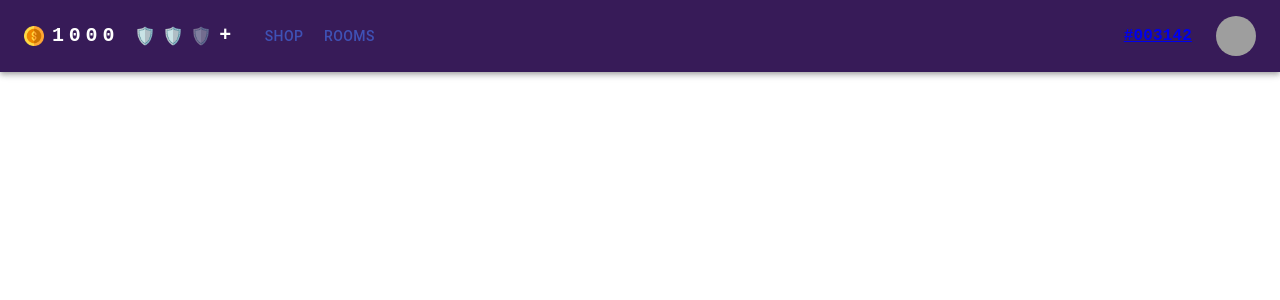
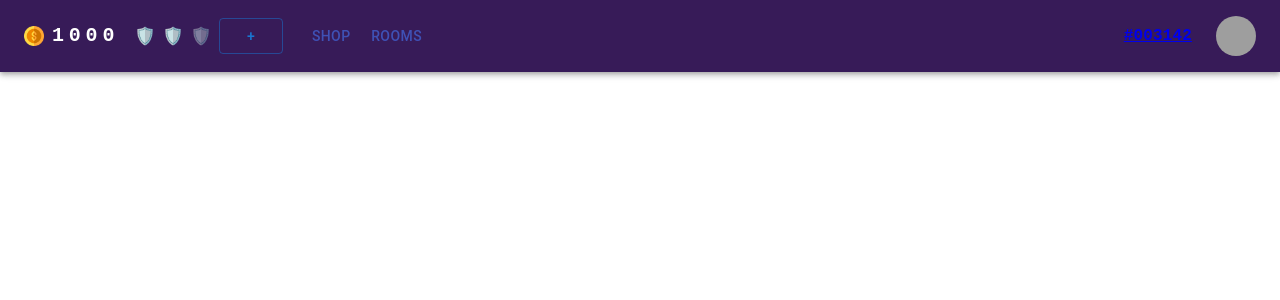
Before and after one commit to JDCRecomendable/wdcc-x-sesa-hackathon-2022, a React (Create React App) app in the folder frontend/: page / in a window 1280 px wide. Shown: the top 300 px of the page. Built offline with nearby package versions, Linux system fonts and the light colour scheme; grey boxes are pictures that could not be loaded.

Commit message:
Add purchase shields popup

```diff
--- /dev/null
+++ b/frontend/src/components/ConfirmPurchase.js
@@ -0,0 +1,52 @@
+import * as React from "react";
+import Button from "@mui/material/Button";
+import Dialog from "@mui/material/Dialog";
+import DialogActions from "@mui/material/DialogActions";
+import DialogContent from "@mui/material/DialogContent";
+import DialogContentText from "@mui/material/DialogContentText";
+import DialogTitle from "@mui/material/DialogTitle";
+import Slide from "@mui/material/Slide";
+
+const Transition = React.forwardRef(function Transition(props, ref) {
+  return <Slide direction="up" ref={ref} {...props} />;
+});
+
+export default function ConfirmPurchase() {
+  const [open, setOpen] = React.useState(false);
+
+  const handleClickOpen = () => {
+    setOpen(true);
+  };
+
+  const handleClose = () => {
+    setOpen(false);
+  };
+
+  return (
+    <div>
+      <Button variant="outlined" onClick={handleClickOpen}>
+        +
+      </Button>
+      <Dialog
+        open={open}
+        TransitionComponent={Transition}
+        keepMounted
+        onClose={handleClose}
+        aria-describedby="alert-dialog-slide-description"
+      >
+        <DialogTitle>
+          {"Confirm purchase of one shield for 100 coins?"}
+        </DialogTitle>
+        <DialogContent>
+          <DialogContentText id="alert-dialog-slide-description">
+            Shields will protect you from attacks from other users.
+          </DialogContentText>
+        </DialogContent>
+        <DialogActions>
+          <Button onClick={handleClose}>Cancel</Button>
+          <Button onClick={handleClose}>Confirm</Button>
+        </DialogActions>
+      </Dialog>
+    </div>
+  );
+}
--- a/frontend/src/components/Shields.js
+++ b/frontend/src/components/Shields.js
@@ -1,6 +1,7 @@
 import Box from "@mui/material/Box";
 import Typography from "@mui/material/Typography";
 import Tooltip from "@mui/material/Tooltip";
+import ConfirmPurchase from "./ConfirmPurchase";
 
 const Shields = () => {
   return (
@@ -44,7 +45,6 @@
           variant="h6"
           noWrap
           component="a"
-          href="/"
           sx={{
             mr: 2,
             display: { xs: "none", md: "flex" },
@@ -55,7 +55,7 @@
             textDecoration: "none",
           }}
         >
-          +
+          <ConfirmPurchase />
         </Typography>
       </Tooltip>
     </>
```
